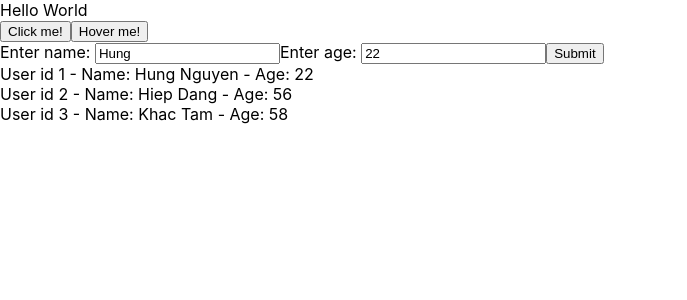
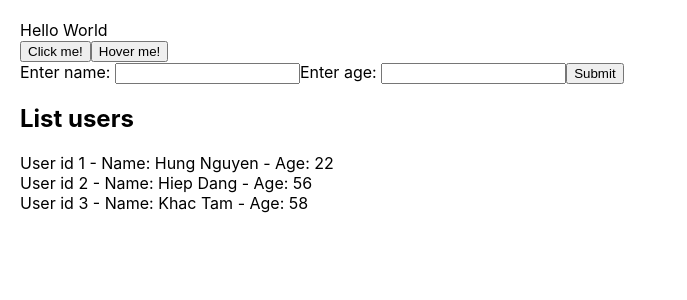
Before and after one commit to hungnguyen2912003/React, a React (Create React App) app in the folder base-react-redux/: page / in a window 1280 px wide. Shown: the top 300 px of the page, without its empty margins (0-687 px from the left). Built offline with nearby package versions, Linux system fonts and the light colour scheme.

Commit message:
function add user component

```diff
--- a/base-react-redux/src/App.css
+++ b/base-react-redux/src/App.css
@@ -1,4 +1,5 @@
 body {
+  padding: 20px;
   margin: 0;
   font-family: -apple-system, BlinkMacSystemFont, 'Segoe UI', 'Roboto', 'Oxygen',
     'Ubuntu', 'Cantarell', 'Fira Sans', 'Droid Sans', 'Helvetica Neue',
--- a/base-react-redux/src/components/DisplayInfoComponent.js
+++ b/base-react-redux/src/components/DisplayInfoComponent.js
@@ -2,12 +2,12 @@ import { Component } from "react";
 
 class DisplayInfo extends Component {
     render() {
-        //const { name, age } = this.props;
         const { listUser } = this.props;
         console.log(listUser);
 
         return (
             <div>
+                <h2>List users</h2>
                 {
                     listUser.map((user) => {
                         return (
--- a/base-react-redux/src/components/MyComponent.js
+++ b/base-react-redux/src/components/MyComponent.js
@@ -8,16 +8,22 @@ class MyComponent extends Component {
         listUser: [
             {id: 1, name: 'Hung Nguyen', age: 22},
             {id: 2, name: 'Hiep Dang', age: 56},
-            {id: 3, name: 'Khac Tam', age: 58}
-        ]
+            {id: 3, name: 'Khac Tam', age: 58},
+        ],
     }
+
+    handleAddUser = (obj) => {
+        this.setState({
+            listUser: [...this.state.listUser, obj]
+        });
+    };
 
     render(){
         return (
-            <div>
-                <UserInfo/>
+            <>
+                <UserInfo handleAddUser = {this.handleAddUser}/>
                 <DisplayInfo listUser = {this.state.listUser} />
-            </div>
+            </>
         );
     }
 }
--- a/base-react-redux/src/components/UserInfoComponent.js
+++ b/base-react-redux/src/components/UserInfoComponent.js
@@ -3,9 +3,8 @@ import { Component } from "react";
 class UserInfo extends Component {
 
     state = {
-        name: 'Hung',
-        address: 'Nha Trang',
-        age: 22
+        name: '',
+        age: ''
     };
 
     handleClick = (event) => {
@@ -34,7 +33,11 @@ class UserInfo extends Component {
 
     handleSubmit = (event) => {
         event.preventDefault();
-        console.log(this.state);
+        this.props.handleAddUser({
+            id: Math.floor((Math.random()*100) + 1),
+            name: this.state.name,
+            age: this.state.age
+        })
     }
 
     render(){
```
